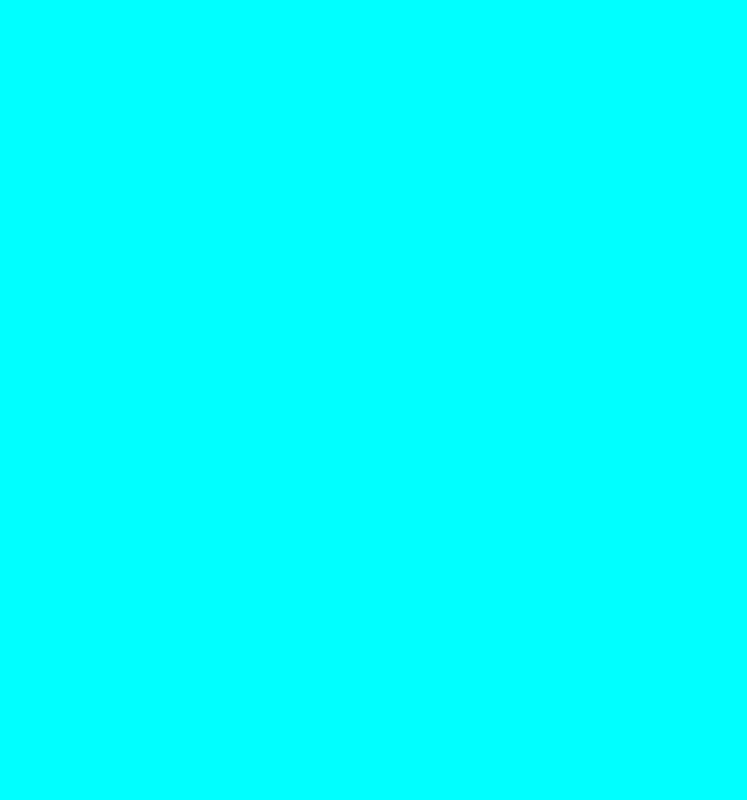
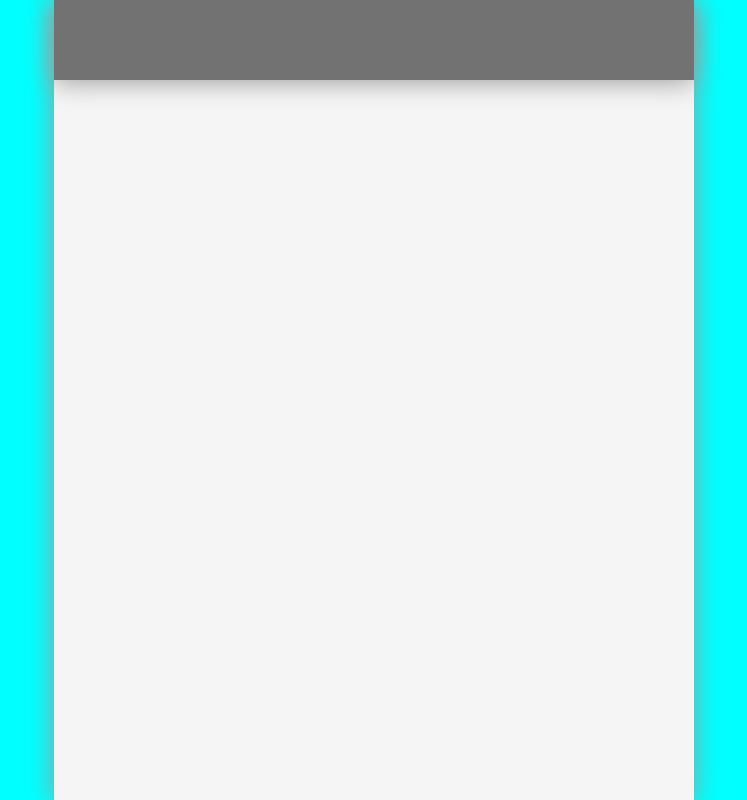
Before and after one commit to moeb15/sm-project, a React (Create React App) app in the folder frontend/: page /homepage in a window 1280 px wide. Before the commit this address had no page. Shown: the whole page, without its empty margins (266-1013 px from the left). Built offline with nearby package versions, Linux system fonts and the light colour scheme.

Commit message:
working on homepage, added links between pages

```diff
--- a/frontend/package.json
+++ b/frontend/package.json
@@ -2,18 +2,22 @@
   "name": "frontend",
   "version": "0.1.0",
   "private": true,
+  "proxy":"http://localhost:5000",
   "dependencies": {
     "@testing-library/jest-dom": "^5.16.5",
     "@testing-library/react": "^13.4.0",
     "@testing-library/user-event": "^13.5.0",
+    "axios": "^1.4.0",
     "react": "^18.2.0",
     "react-dom": "^18.2.0",
     "react-router-dom": "^6.11.2",
     "react-scripts": "5.0.1",
+    "react-toastify": "^9.1.3",
     "web-vitals": "^2.1.4"
   },
   "scripts": {
     "start": "react-scripts start",
+    "start-backend": "cd ./backend && env/bin/flask run --no-debugger",
     "build": "react-scripts build",
     "test": "react-scripts test",
     "eject": "react-scripts eject"
--- a/frontend/src/App.js
+++ b/frontend/src/App.js
@@ -1,5 +1,6 @@
 import LoginForm from "./components/loginform.js";
 import CreateAccountForm from "./components/createaccount.js";
+import HomePage from "./components/homepage.js";
 import { BrowserRouter as Router, Routes, Route } from "react-router-dom";
 
 function App() {
@@ -9,6 +10,7 @@ function App() {
         <Routes>
           <Route path="/" element={<LoginForm/>}/>
           <Route path="/create_account" element={<CreateAccountForm/>}/>
+          <Route path="/homepage" element={<HomePage/>}/>
         </Routes>
       </Router>
     </div>
--- a/frontend/src/components/createaccount.js
+++ b/frontend/src/components/createaccount.js
@@ -3,6 +3,7 @@ import "./css/createaccount.css";
 import { Link } from "react-router-dom";
 
 const CreateAccountForm = () => {
+    const notify = () => alert("Account Created!")
     return (
         <div className="cover">
             <h1>Create An Account</h1>
@@ -10,7 +11,9 @@ const CreateAccountForm = () => {
             <input type="email" placeholder="Email"/>
             <input type="password" placeholder="Password"/>
 
-            <div className="create-btn">Create Account</div>
+            <div className="create-btn" onClick={notify}>
+                Create Account
+            </div>
             <div className="login-account">
                 <Link to="/" className="login">
                     To Login Page
--- /dev/null
+++ b/frontend/src/components/css/homepage.css
@@ -0,0 +1,40 @@
+*{
+    margin:0;
+    box-sizing: border-box;
+    font-family: 'Arial';
+}
+
+body{
+    background-color: aqua;
+}
+
+.page{
+    height:100vh;
+    width:100%;
+    display:flex;
+    justify-content: center;
+    align-items: center;
+}
+
+.homepage{
+    background-color: rgb(245, 245, 245);
+    width: 50%;
+    height: 100%;
+    position: relative;
+    box-shadow: 0 0.188em 1.550em rgb(156,156,156);
+    display:flex;
+    flex-direction: column;
+    align-items: center;
+    justify-content: space-around;
+}
+
+.home_header{
+    background-color: rgb(114, 114, 114);
+    width: 100%;
+    height: 10%;
+    position: absolute;
+    top:0;
+    box-shadow: 0 0.188em 1.550em rgb(156,156,156);
+    display:flex;
+    flex-direction: column;
+}
--- /dev/null
+++ b/frontend/src/components/homepage.js
@@ -0,0 +1,14 @@
+import React from "react";
+import "./css/homepage.css";
+
+const HomePage = () => {
+    return (
+        <div className="homepage">
+            <div className="home_header">
+
+            </div>
+        </div>
+    )
+}
+
+export default HomePage;
--- a/frontend/src/components/loginform.js
+++ b/frontend/src/components/loginform.js
@@ -1,8 +1,10 @@
-import React from "react";
+import { React } from "react";
 import "./css/loginform.css";
 import { Link } from "react-router-dom";
 
 const LoginForm = () => {
+
+
     return (
         <div className="cover">
             <h1>Welcome Back!</h1>
@@ -10,7 +12,7 @@ const LoginForm = () => {
             <input type="password" placeholder="Password"/>
 
             <div className="login-btn">
-                <Link>Login</Link>
+                <Link to="homepage">Login</Link>
             </div>
 
             <div className="create-account">
```
Also changed, not shown: frontend/src/components/useToken.js (added, +29 -0 lines), 1 other file (tests, documents, lock files or other folders).
